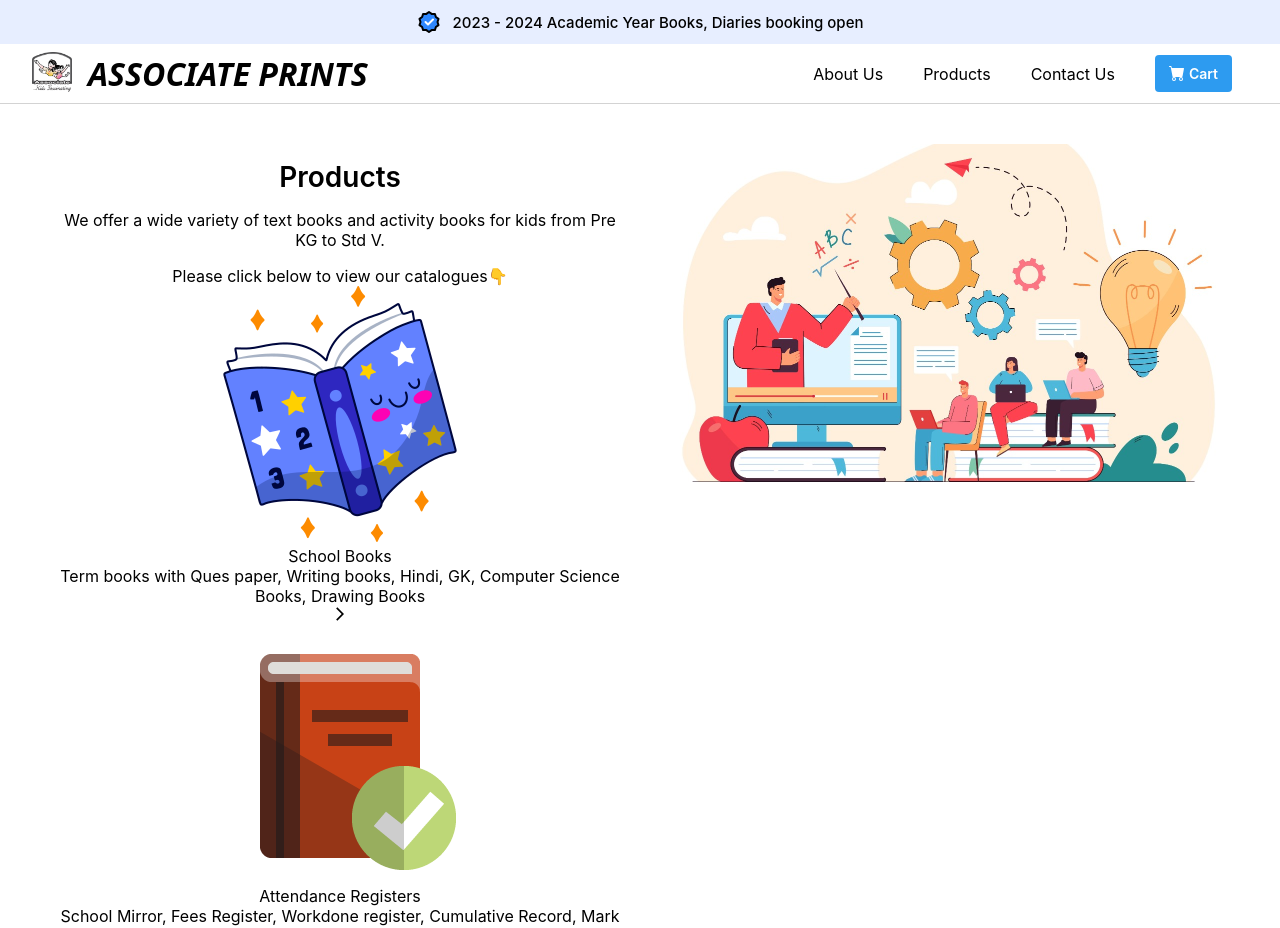
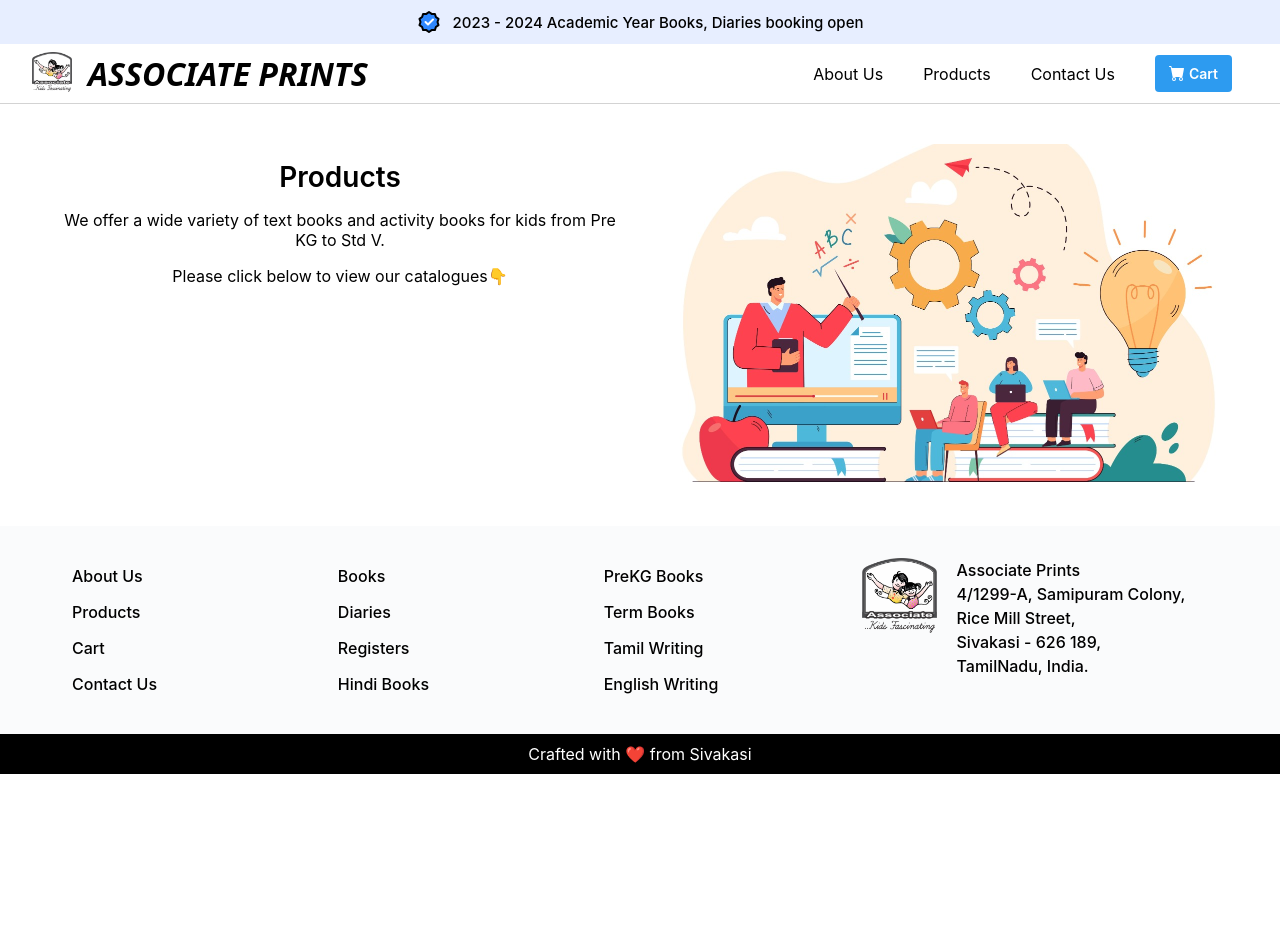
Before and after one commit to barathv98/AssoWeb, a React (Create React App) app: page /products in a window 1280 px wide. Shown: the top 928 px of the page. After the commit the page ends 800 px from the top, so only its background shows below. Built offline with nearby package versions, Linux system fonts and the light colour scheme.

Commit message:
feat(): remove updated

```diff
--- a/src/components/Products/index.tsx
+++ b/src/components/Products/index.tsx
@@ -1,14 +1,6 @@
-import { MdArrowForwardIos } from "react-icons/md";
-import priceListLinks from '../../utils/constants';
-import {ReactComponent as BookIcon} from '../../assets/icons/book.svg';
-// import {ReactComponent as DiaryIcon} from '../../assets/icons/diary.svg';
-import {ReactComponent as RegisterIcon} from '../../assets/icons/register.svg';
 import styles from './styles.module.scss';
 
 const Products = () => {
-    const onProductClick = (url: string) => {
-        window.open(url, "_blank", "noreferrer");
-    };
     return (<div className={styles.products}>
         <div className={styles.image}>
             <img src={require('../../assets/images/products.jpg')} alt="about us" />
@@ -18,44 +10,6 @@
             <div className={styles.content}>
                 We offer a wide variety of text books and activity books for kids from Pre KG to Std V.
                 <div className={styles.clickNote}>Please click below to view our catalogues👇</div>
-                <div className={styles.productLinks}>
-                    <div className={styles.linkContainer} onClick={() => onProductClick(priceListLinks.book)}>
-                        <div className={`${styles.iconContainer} ${styles.book}`}><BookIcon /></div>
-                        <div className={styles.text}>
-                            <div className={styles.title}>School Books</div>
-                            <div className={styles.subTitle}>
-                                Term books with Ques paper, Writing books, Hindi, GK, Computer Science Books, Drawing Books
-                            </div>
-                        </div>
-                        <div className={styles.arrowContainer}>
-                            <MdArrowForwardIos />
-                        </div>
-                    </div>
-                    <div className={styles.linkContainer} onClick={() => onProductClick(priceListLinks.register)}>
-                        <div className={`${styles.iconContainer} ${styles.register}`}><RegisterIcon /></div>
-                        <div className={styles.text}>
-                            <div className={styles.title}>Attendance Registers</div>
-                            <div className={styles.subTitle}>
-                                School Mirror, Fees Register, Workdone register, Cumulative Record, Mark & Grade Record, TC Book
-                            </div>
-                        </div>
-                        <div className={styles.arrowContainer}>
-                            <MdArrowForwardIos />
-                        </div>
-                    </div>
-                    {/* <div className={styles.linkContainer}>
-                        <div className={`${styles.iconContainer} ${styles.diary}`}><DiaryIcon /></div>
-                        <div className={styles.text}>
-                            <div className={styles.title}>School Diaries</div>
-                            <div className={styles.subTitle}>
-                                Term books with Ques paper, Writing books, Hindi, GK, Computer Science Books, Drawing Books
-                            </div>
-                        </div>
-                        <div className={styles.arrowContainer}>
-                            <MdArrowForwardIos />
-                        </div>
-                    </div> */}
-                </div>
             </div>
         </div>
     </div>)
```
